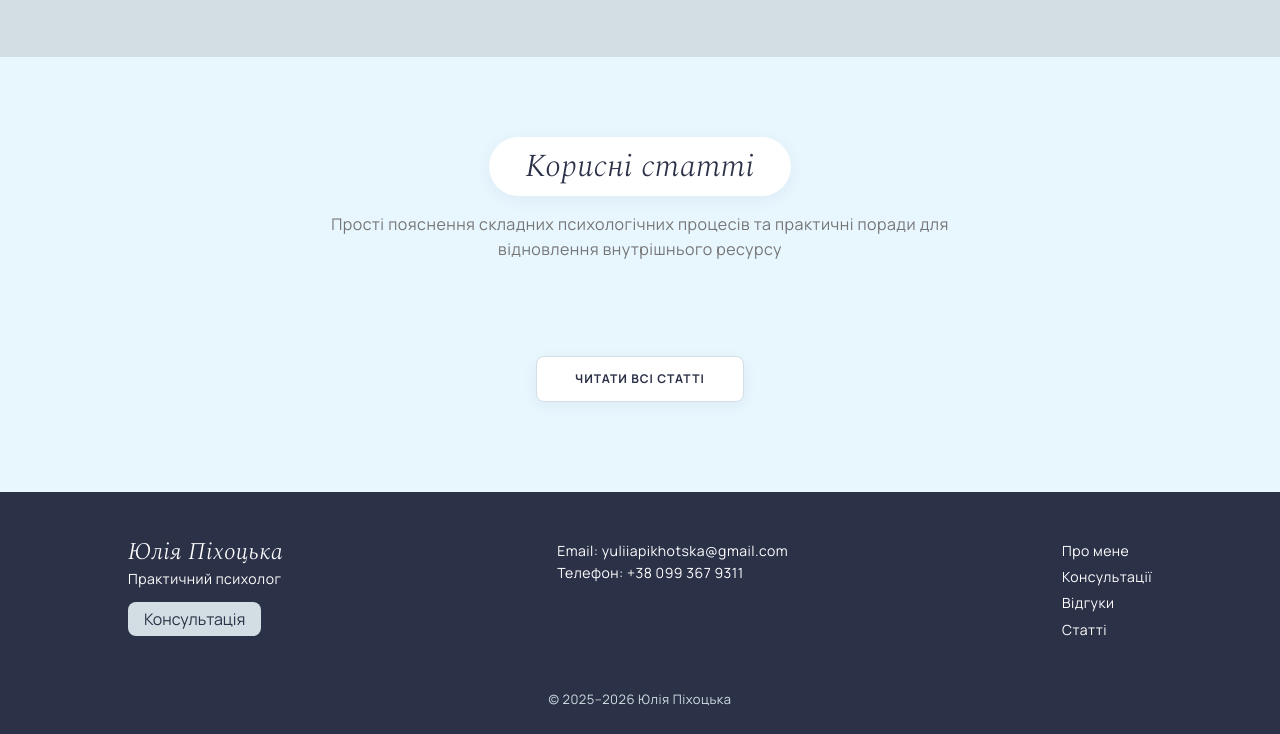
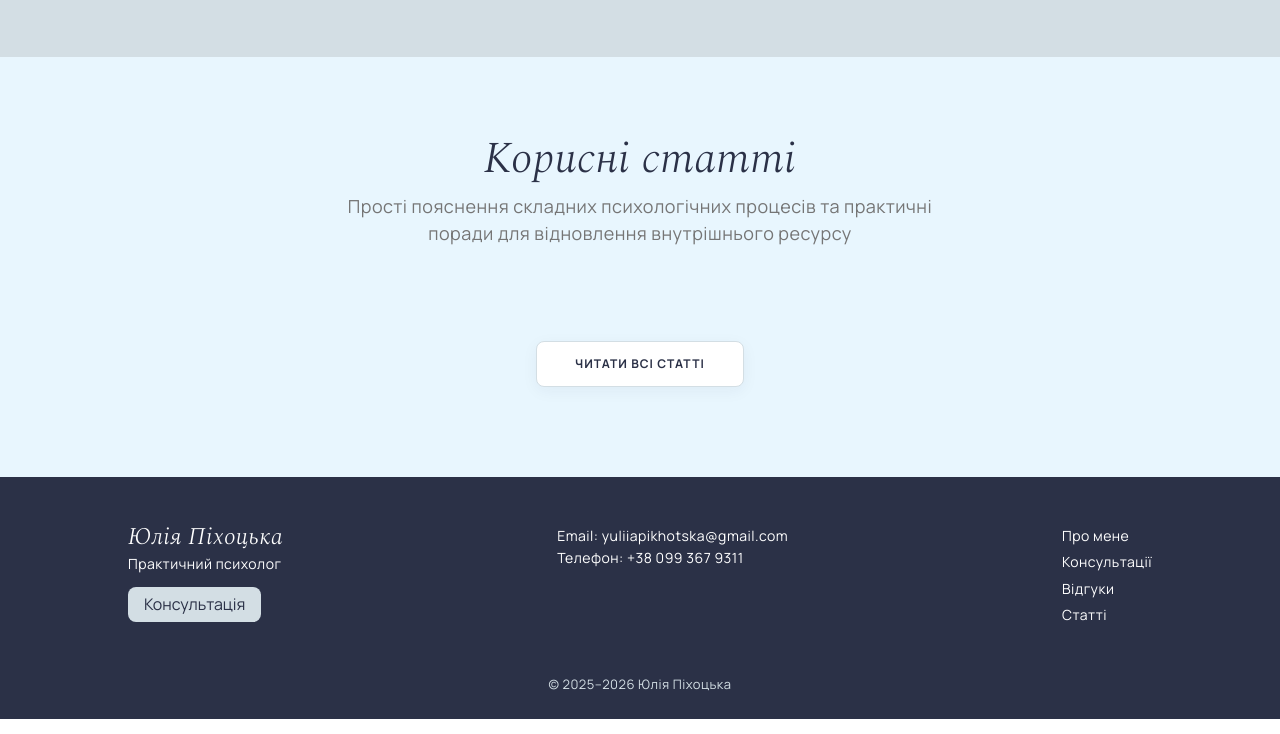
Before and after one commit to olenavp/pikhotska, a plain HTML site: page index.html in a window 1280 px wide. Shown: the part 6519-7253 px from the top of the page. Drawn offline with nearby package versions, Linux system fonts and the light colour scheme; a script that the page names is missing; files whose address does not match are found by name.

Commit message:
update styles

```diff
--- a/index.html
+++ b/index.html
@@ -601,14 +601,10 @@
 
         <section class="section section-articles" id="articles">
             <div class="container">
-                <div class="articles-badge-wrap">
-                    <div class="articles-badge">
-                        <h2 class="articles-badge__title">Корисні статті</h2>
-                    </div>
-                    <p class="articles-subtitle">
-                        Прості пояснення складних психологічних процесів та практичні поради для відновлення внутрішнього ресурсу
-                    </p>
-                </div>
+                <h2 class="section__title">Корисні статті</h2>
+                <p class="section__subtitle">
+                    Прості пояснення складних психологічних процесів та практичні поради для відновлення внутрішнього ресурсу
+                </p>
 
                 <div class="articles-grid" id="articlesGrid">
                 </div>
--- a/sass/components/_section-articles.scss
+++ b/sass/components/_section-articles.scss
@@ -7,51 +7,17 @@
   @media screen and (min-width: 768px) {
     padding: 80px 0 90px;
   }
-}
-
-.articles-badge-wrap {
-  text-align: center;
-  margin-bottom: 40px;
-
-  @media screen and (min-width: 768px) {
-    margin-bottom: 50px;
-  }
-}
-
-.articles-badge {
-  display: inline-block;
-  background: $primary-white-color;
-  padding: 12px 36px;
-  border-radius: 40px;
-  box-shadow: 0 4px 18px rgba(43, 49, 71, 0.05);
-  margin-bottom: 16px;
-
-  &__title {
-    font-family: 'Spectral-LightItalic', 'Spectral', serif;
-    font-style: italic;
-    font-weight: 300;
-    font-size: 26px;
-    color: $primary-text-color;
-    margin: 0;
-    line-height: 1.1;
+  .section__subtitle {
+    max-width: 680px;
+    margin-left: auto;
+    margin-right: auto;
+    margin-bottom: 40px;
+    color: $secondary-text-color;
+    padding: 0 15px;
 
     @media screen and (min-width: 768px) {
-      font-size: 32px;
+      margin-bottom: 50px;
     }
-  }
-}
-
-.articles-subtitle {
-  max-width: 680px;
-  margin: 0 auto;
-  font-size: 15px;
-  line-height: 1.55;
-  color: $secondary-text-color;
-  text-align: center;
-  padding: 0 15px;
-
-  @media screen and (min-width: 768px) {
-    font-size: 16px;
   }
 }
 
```
Also changed, not shown: css/main.css, css/main.min.css, 2 other files.
